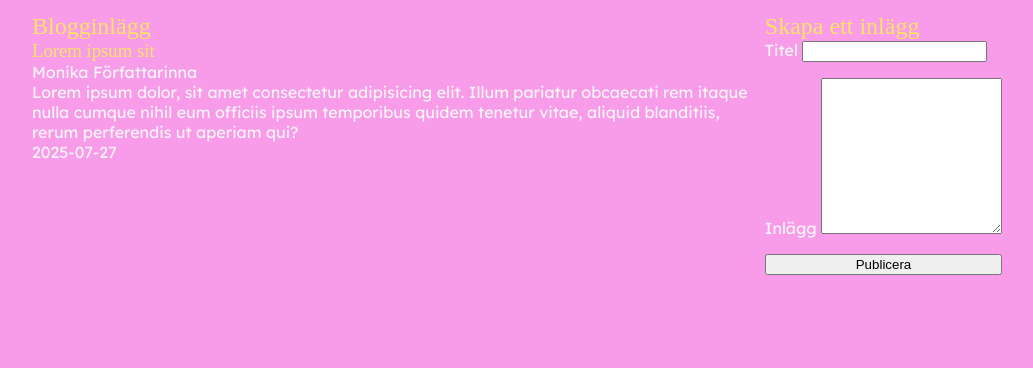
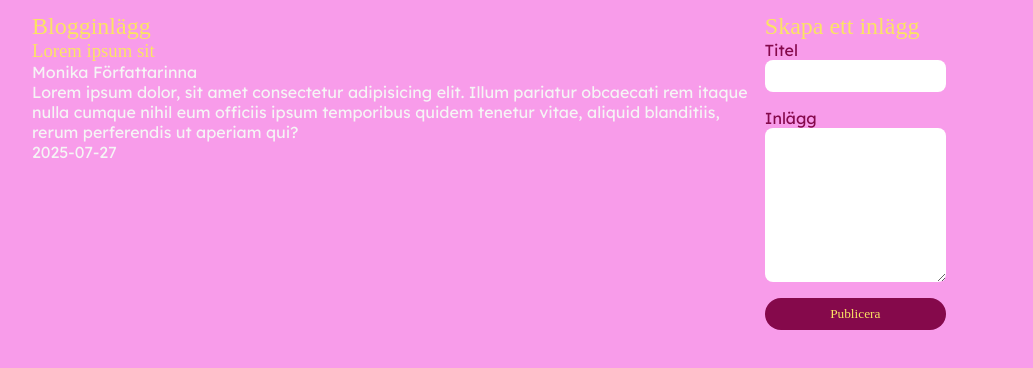
Before and after one commit to malindesire/exercise-ts-blog-post-manager, a website built with Vite: page bloggporten/index.html in a window 1280 px wide. Shown: the part 56-424 px from the top of the page, without its empty margins (96-1129 px from the left). Built offline with nearby package versions, Linux system fonts and the light colour scheme; a web font is replaced by a local one.

Commit message:
Add some global styling

```diff
--- a/bloggporten/src/styles/global/base.css
+++ b/bloggporten/src/styles/global/base.css
@@ -34,3 +34,28 @@ a {
 a:hover {
 	color: var(--color-light-plum);
 }
+
+button {
+	background-color: var(--color-plum);
+	border: none;
+	padding: 0.5rem;
+	color: var(--color-yellow);
+	font-family: var(--font-headings);
+	border-radius: 2rem;
+}
+
+label {
+	display: flex;
+	flex-direction: column;
+	color: var(--color-plum);
+}
+
+input,
+textarea {
+	border: none;
+	border-radius: 0.5rem;
+}
+
+input {
+	height: 2rem;
+}
```
